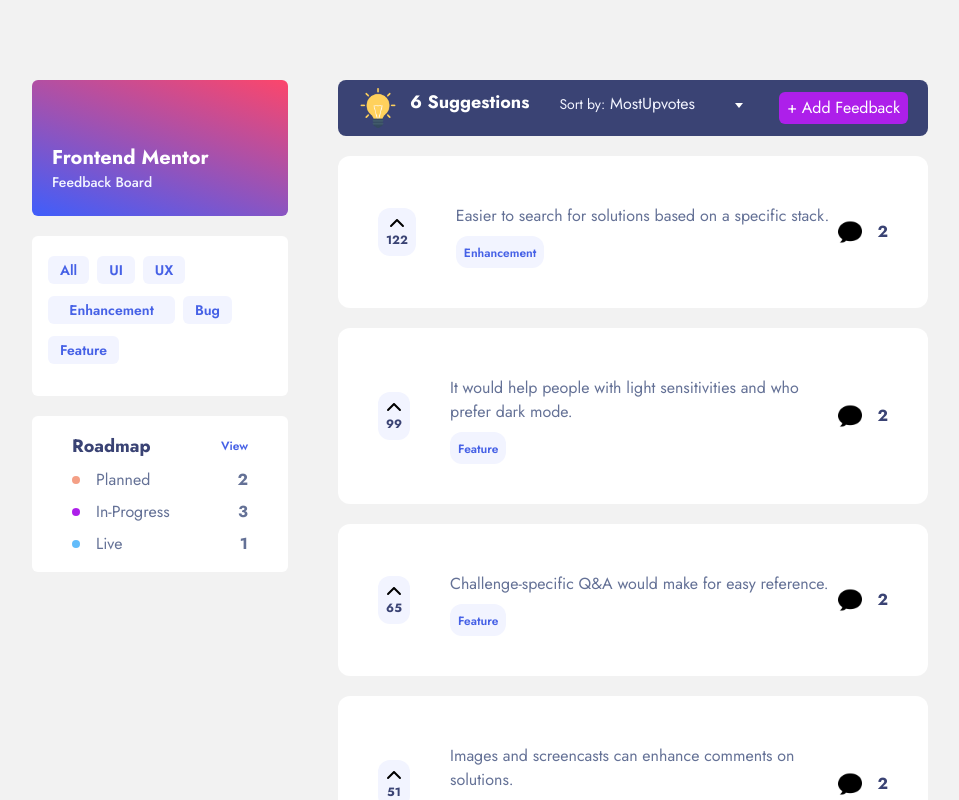
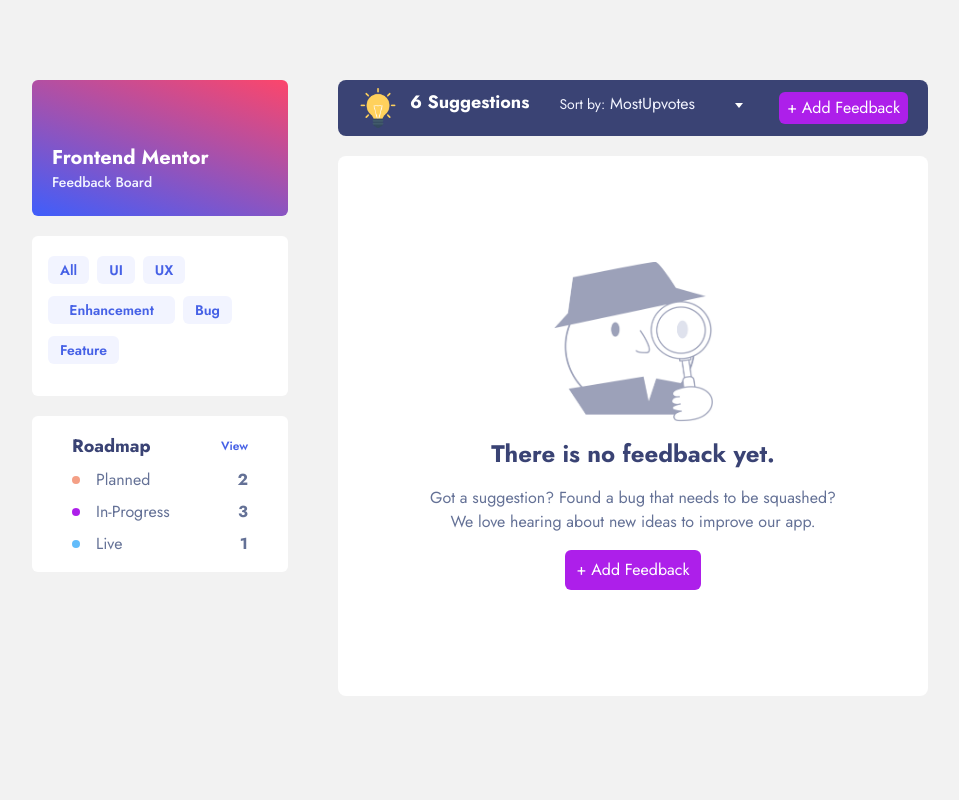
Before and after one commit to osocaramelosofer/nora-test, a Vue app: page / in a window 1280 px wide. Shown: the top 800 px of the page, without its empty margins (160-1119 px from the left). Built offline with nearby package versions, Linux system fonts and the light colour scheme.

Commit message:
Adjusted padding for v-else

```diff
--- a/src/components/MainContent.vue
+++ b/src/components/MainContent.vue
@@ -42,7 +42,7 @@
   },
 ];
 
-const suggestions = true;
+const suggestions = false;
 </script>
 
 <template>
@@ -62,7 +62,7 @@
       </div>
     </div>
 
-    <section v-else class="h-full">
+    <section v-else class="h-full px-6 tablet:px-0">
       <div
         class="
           h-full
@@ -71,9 +71,10 @@
           flex flex-col
           items-center
           justify-center
+          gap-y-4
         "
       >
-        <div class="h-20 w-20">
+        <div class="h-40 w-40">
           <img src="../assets/no-data.png" class="w-full h-full object-fill" />
         </div>
         <span class="font-bold text-2xl text-nora-blue-300 text-center">There is no feedback yet.</span>
@@ -84,6 +85,9 @@
             hearing about new ideas to improve our app.
           </p>
         </div>
+        <div class="bg-nora-purple rounded-md text-white px-3 py-2">
+          <router-link to="Feedback">+ Add Feedback</router-link>
+        </div>
       </div>
     </section>
   </main>
```
